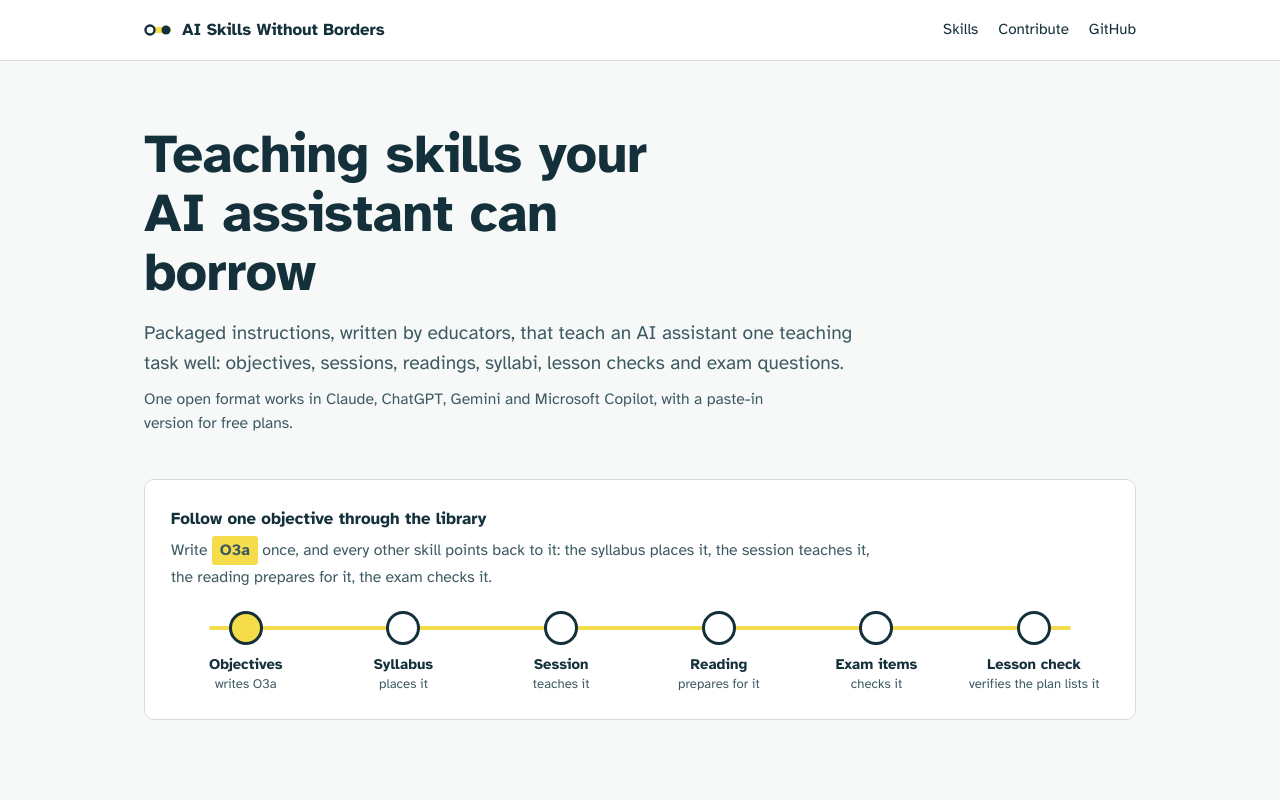
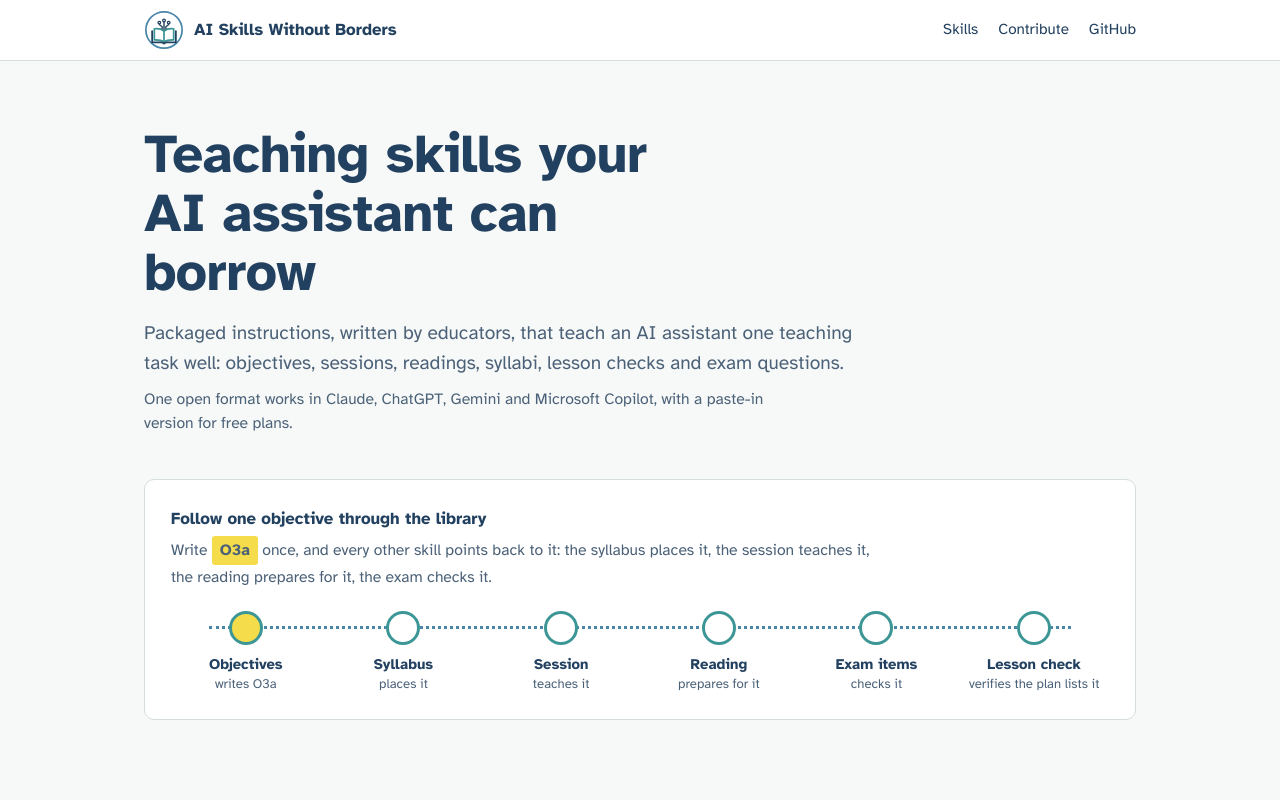
Before and after one commit to ai-skills-without-borders/skills, a plain HTML site: page docs/index.html in a window 1280 px wide. Shown: the top 800 px of the page. Drawn offline with Linux system fonts and the light colour scheme.

Commit message:
updated design and logo

```diff
--- a/docs/index.html
+++ b/docs/index.html
@@ -5,20 +5,22 @@
 <meta name="viewport" content="width=device-width, initial-scale=1">
 <title>AI Skills Without Borders — skills catalog</title>
 <meta name="description" content="Shared AI skills for medical and biomedical-research educators. Download, install in your AI assistant, and report how it went.">
+<link rel="icon" type="image/svg+xml" href="favicon.svg">
+<link rel="icon" type="image/png" href="favicon.png">
 <link rel="preconnect" href="https://fonts.googleapis.com">
 <link rel="preconnect" href="https://fonts.gstatic.com" crossorigin>
 <link href="https://fonts.googleapis.com/css2?family=Atkinson+Hyperlegible:ital,wght@0,400;0,700;1,400&display=swap" rel="stylesheet">
 <style>
   :root {
-    --ink: #14303a;
-    --ink-soft: #3d5a62;
+    --ink: #22405f;
+    --ink-soft: #4b6178;
     --paper: #f7f9f8;
     --white: #ffffff;
     --marker: #f4dc4a;
     --marker-soft: #fbf0b0;
-    --sage: #5e7f74;
+    --sage: #3d9696;
     --rule: #d5dedb;
-    --focus: #1c6ea4;
+    --focus: #4a86a8;
     --font: "Atkinson Hyperlegible", system-ui, -apple-system, "Segoe UI", Roboto, Arial, sans-serif;
   }
   * { box-sizing: border-box; }
@@ -35,7 +37,7 @@
   .top { border-bottom: 1px solid var(--rule); background: var(--white); }
   .top .wrap { display: flex; align-items: center; justify-content: space-between; gap: 16px; min-height: 60px; }
   .brand { font-weight: 700; font-size: 1.05rem; text-decoration: none; display: flex; align-items: center; gap: 10px; }
-  .brand svg { flex: none; }
+  .brand img { flex: none; display: block; }
   .top nav { display: flex; gap: 20px; font-size: .95rem; }
   .top nav a { text-decoration: none; }
   .top nav a:hover { text-decoration: underline; }
@@ -52,9 +54,9 @@
   .thread p { margin: 0 0 22px; color: var(--ink-soft); font-size: .98rem; max-width: 70ch; }
   .objective { display: inline-block; font-weight: 700; background: var(--marker); padding: 2px 8px; border-radius: 3px; }
   .rail { position: relative; display: grid; grid-template-columns: repeat(6, 1fr); gap: 8px; }
-  .rail::before { content: ""; position: absolute; left: 4%; right: 4%; top: 15px; height: 4px; background: var(--marker); border-radius: 2px; }
+  .rail::before { content: ""; position: absolute; left: 4%; right: 4%; top: 15px; height: 0; border-top: 3px dotted var(--focus); }
   .node { position: relative; text-align: center; background: none; border: 0; font: inherit; color: inherit; cursor: pointer; padding: 0 2px 4px; }
-  .node .dot { display: block; width: 34px; height: 34px; margin: 0 auto 10px; border-radius: 50%; background: var(--white); border: 3px solid var(--ink); position: relative; }
+  .node .dot { display: block; width: 34px; height: 34px; margin: 0 auto 10px; border-radius: 50%; background: var(--white); border: 3px solid var(--sage); position: relative; }
   .node.first .dot { background: var(--marker); }
   .node .lbl { display: block; font-weight: 700; font-size: .92rem; line-height: 1.25; }
   .node .what { display: block; font-size: .82rem; color: var(--ink-soft); margin-top: 3px; line-height: 1.3; }
@@ -74,7 +76,7 @@
 
   .install { background: var(--marker-soft); border-radius: 8px; padding: 14px 18px; margin: 0 0 22px; font-size: .97rem; }
   .install strong { display: block; margin-bottom: 2px; }
-  .install code, .detail code { font-size: .88em; background: rgba(20,48,58,.07); padding: 1px 5px; border-radius: 3px; }
+  .install code, .detail code { font-size: .88em; background: rgba(34,64,95,.07); padding: 1px 5px; border-radius: 3px; }
 
   .list { border-top: 2px solid var(--ink); }
   .skill { border-bottom: 1px solid var(--rule); }
@@ -103,7 +105,7 @@
   .actions { display: flex; flex-wrap: wrap; gap: 10px; }
   .btn { display: inline-block; font: inherit; font-size: .95rem; font-weight: 700; padding: 9px 16px; border-radius: 8px; text-decoration: none; border: 1.5px solid var(--ink); }
   .btn.primary { background: var(--ink); color: var(--white); }
-  .btn.primary:hover { background: #0e252d; }
+  .btn.primary:hover { background: #18304a; }
   .btn.plain { background: var(--white); }
   .empty { padding: 28px 4px; color: var(--ink-soft); }
   .origin { font-size: .9rem; color: var(--ink-soft); }
@@ -135,7 +137,7 @@
 <header class="top">
   <div class="wrap">
     <a class="brand" href="#">
-      <svg width="28" height="28" viewBox="0 0 28 28" aria-hidden="true"><rect x="1" y="11" width="26" height="6" rx="3" fill="#f4dc4a"/><circle cx="6" cy="14" r="4.5" fill="#fff" stroke="#14303a" stroke-width="2.4"/><circle cx="22" cy="14" r="4.5" fill="#14303a"/></svg>
+      <img src="favicon.svg" alt="" width="40" height="40">
       <span id="libname">AI Skills Without Borders</span>
     </a>
     <nav aria-label="Main">
```
Also changed, not shown: tools/site_template.html (+12 -10 lines), assets/favicon.png (added), assets/favicon.svg (added), assets/logo.png (added), assets/logo.svg (added), docs/favicon.png (added), docs/favicon.svg (added), docs/logo.png (added), docs/logo.svg (added), 2 other files.
